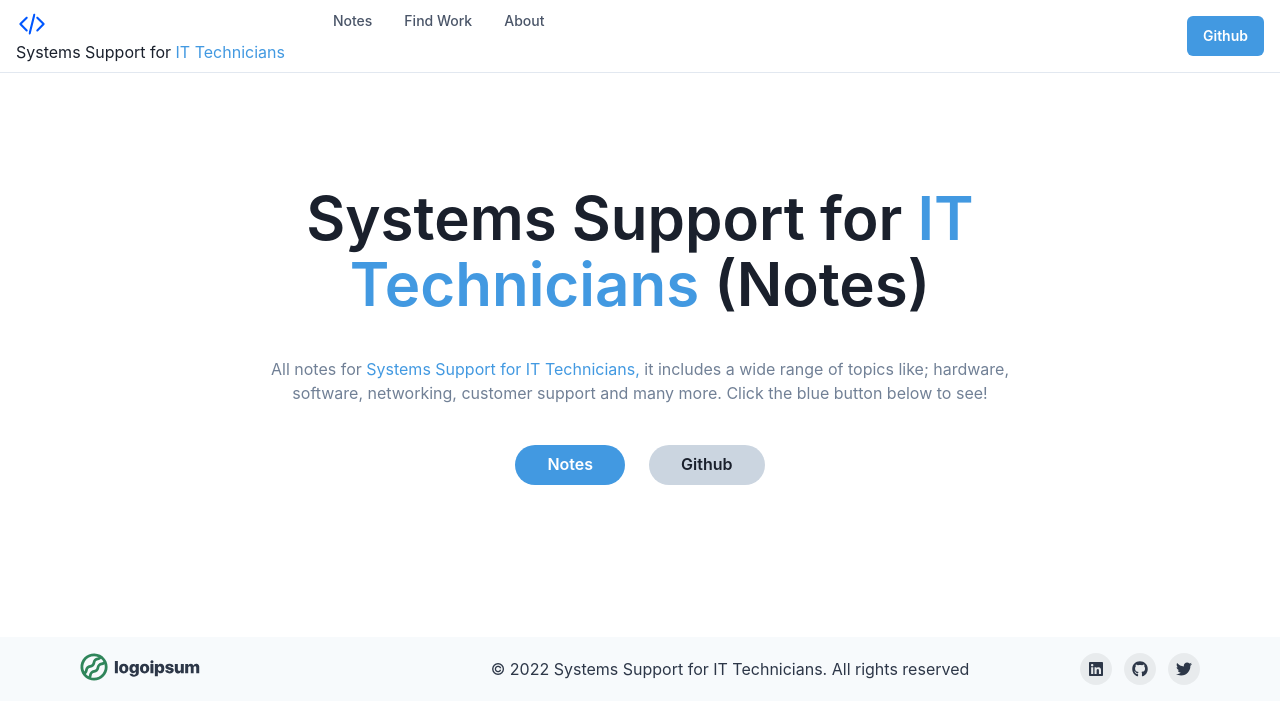
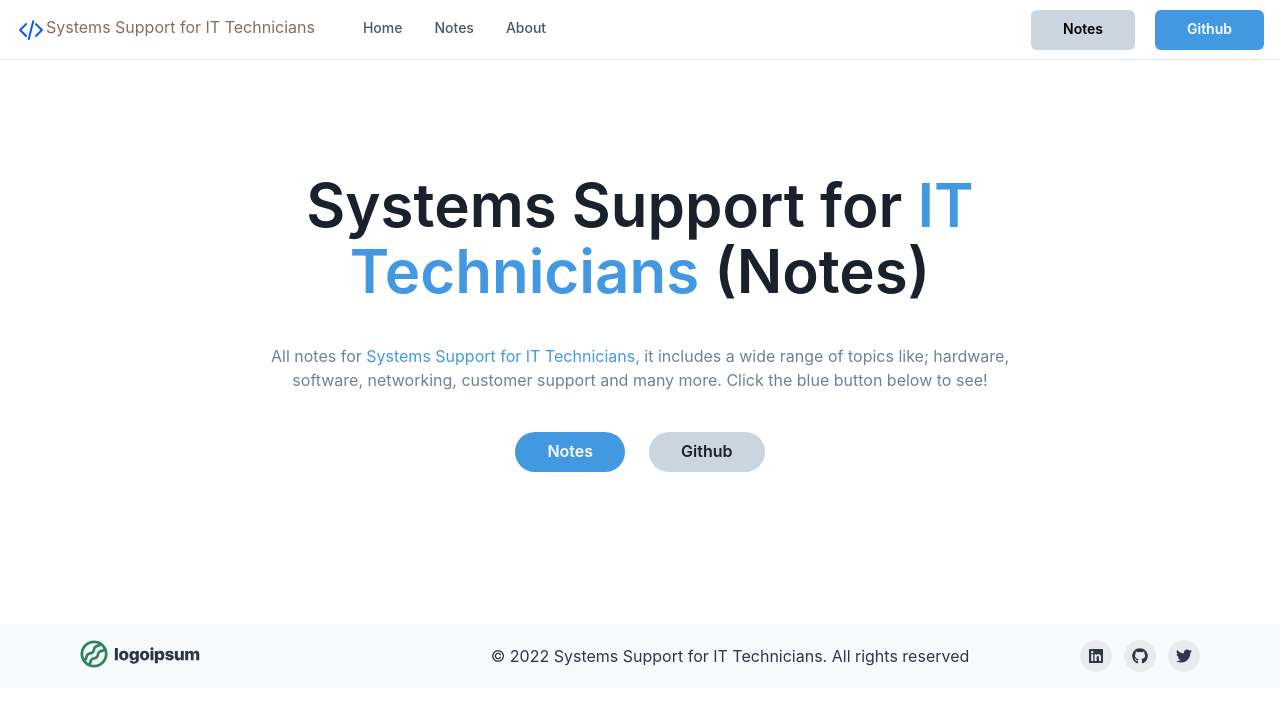
Before and after one commit to PatelN123/systems-support-for-it-technicians, a Next.js app: page / in a window 1280 px wide. Shown: the top 724 px of the page. Built offline with nearby package versions, Linux system fonts and the light colour scheme.

Commit message:
Update navbar.tsx

```diff
--- a/src/components/navbar.tsx
+++ b/src/components/navbar.tsx
@@ -1,7 +1,14 @@
+import {
+  HamburgerIcon,
+  CloseIcon,
+  ChevronDownIcon,
+  ChevronRightIcon,
+} from '@chakra-ui/icons';
 import {
   Box,
   Flex,
   Text,
+  Image,
   IconButton,
   Button,
   Stack,
@@ -15,13 +22,7 @@ import {
   useBreakpointValue,
   useDisclosure,
 } from '@chakra-ui/react';
-  import {
-    HamburgerIcon,
-    CloseIcon,
-    ChevronDownIcon,
-    ChevronRightIcon,
-  } from '@chakra-ui/icons';
-
+import NextLink from 'next/link'
 export default function WithSubnavigation() {
   const { isOpen, onToggle } = useDisclosure();
 
@@ -51,35 +52,57 @@ import {
           />
         </Flex>
         <Flex flex={{ base: 1 }} justify={{ base: 'center', md: 'start' }}>
+        <Link href="/">
+          <Image
+              boxSize='30px'
+              objectFit='cover'
+              src='logo.svg'
+              alt='Rakhi Boxes Logo icon'
+            />
+          </Link>
+          <Link href="/">
           <Text
             textAlign={useBreakpointValue({ base: 'center', md: 'left' })}
-              fontFamily={'heading'}
-              color={useColorModeValue('gray.800', 'white')}>
-              <img src="logo.svg" height="32" width="32"></img> Systems Support for <Text as={'span'} color={'blue.400'}> IT Technicians</Text>
+            color={'#866d5b'}
+            className="logoicon merrifont">
+            Systems Support for IT Technicians
           </Text>
+          </Link>
 
           <Flex display={{ base: 'none', md: 'flex' }} ml={10}>
             <DesktopNav />
           </Flex>
         </Flex>
-
         <Stack
           flex={{ base: 1, md: 0 }}
           justify={'flex-end'}
           direction={'row'}
-            spacing={6}>
+          spacing={5}>
+          href={"#"}
             <Button
-              display={{ base: 'none', md: 'inline-flex' }}
+            px={8}
+            fontSize={'sm'}
+            fontWeight={600}
+            color={'black'}
+            bg={'gray.300'}
+            _hover={{
+              bg: 'gray.400',
+            }}>
+            Notes
+          </Button>
+          <NextLink href="/products/#!/~/accountSettings">
+          <Button
+          px={8}
             fontSize={'sm'}
             fontWeight={600}
             color={'white'}
             bg={'blue.400'}
-              href={'#'}
             _hover={{
-                bg: 'blue.300',
+              bg: 'blue.500',
             }}>
             Github
           </Button>
+          </NextLink>
         </Stack>
       </Flex>
 
@@ -145,12 +168,12 @@ import {
       display={'block'}
       p={2}
       rounded={'md'}
-        _hover={{ bg: useColorModeValue('blue.50', 'gray.900') }}>
+      _hover={{ bg: useColorModeValue('#', 'gray.900') }}>
       <Stack direction={'row'} align={'center'}>
         <Box>
           <Text
             transition={'all .3s ease'}
-              _groupHover={{ color: 'blue.400' }}
+            _groupHover={{ color: '#3182ce' }}
             fontWeight={500}>
             {label}
           </Text>
@@ -164,7 +187,7 @@ import {
           justify={'flex-end'}
           align={'center'}
           flex={1}>
-            <Icon color={'blue.400'} w={5} h={5} as={ChevronRightIcon} />
+          <Icon color={'#3182ce'} w={5} h={5} as={ChevronRightIcon} />
         </Flex>
       </Stack>
     </Link>
@@ -191,8 +214,8 @@ import {
     <Stack spacing={4} onClick={children && onToggle}>
       <Flex
         py={2}
-          as={Link}
-          href={href ?? '#'}
+        as={Link}ce
+        href={href}
         justify={'space-between'}
         align={'center'}
         _hover={{
@@ -243,29 +266,22 @@ import {
 
 const NAV_ITEMS: Array<NavItem> = [
   {
+    label: 'Home',
+    href: '#',
+  },
+  {
     label: 'Notes',
     children: [
       {
-          label: 'Explore Design Work',
+        label: 'Privacy Policy',
         href: '#',
       },
       {
-          label: 'New & Noteworthy',
-          href: '#',
-        },
-      ],
-    },
-    {
-      label: 'Find Work',
-      children: [
-        {
-          label: 'Job Board',
-          subLabel: 'Find your dream design job',
+        label: 'Returns Policy',
         href: '#',
       },
       {
-          label: 'Freelance Projects',
-          subLabel: 'An exclusive list for contract work',
+        label: 'Terms and Conditions',
         href: '#',
       },
     ],
```
Lines whose indentation alone changed are shown as unchanged.
